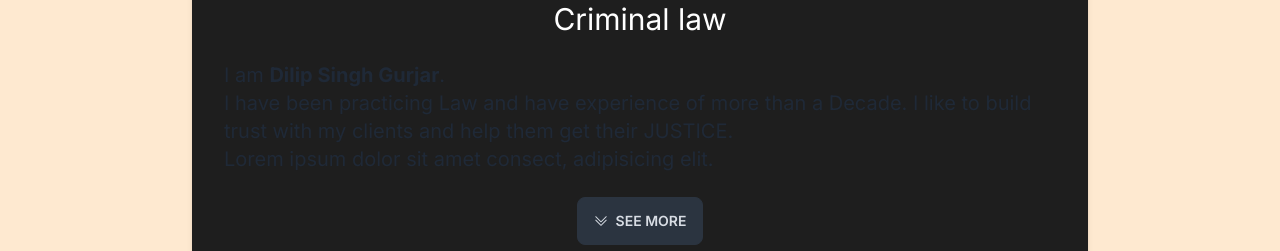
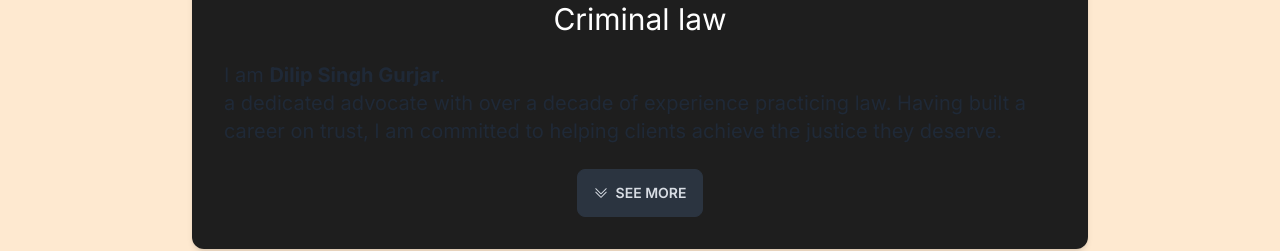
Before and after one commit to Ronit-gurjar/dsg-portfolio, a Next.js app: page / in a window 1280 px wide. Shown: the part 663-914 px from the top of the page. Built offline with nearby package versions, Linux system fonts and the light colour scheme.

Commit message:
Fix: ChatGPT wrote it better💀

```diff
--- a/src/app/page.tsx
+++ b/src/app/page.tsx
@@ -49,10 +49,8 @@ export default function Home() {
             <p>
               I am <b>Dilip Singh Gurjar</b>.
               <br />
-              I have been practicing Law and have experience of more than a Decade.
-              I like to build trust with my clients and help them get their JUSTICE.
-              <br />
-              Lorem ipsum dolor sit amet consect, adipisicing elit.
+              a dedicated advocate with over a decade of experience practicing law.
+              Having built a career on trust, I am committed to helping clients achieve the justice they deserve.
               </p>
           </div>
           <div><button className='btn btn-neutral'><BsChevronDoubleDown/>see more</button></div>
```
